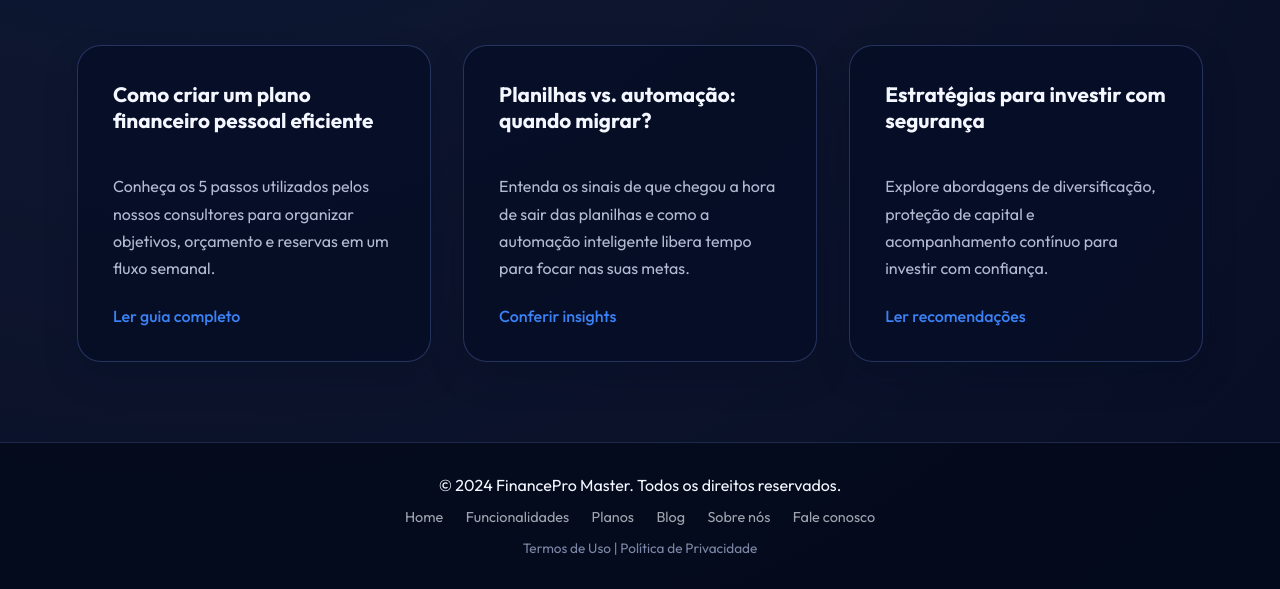
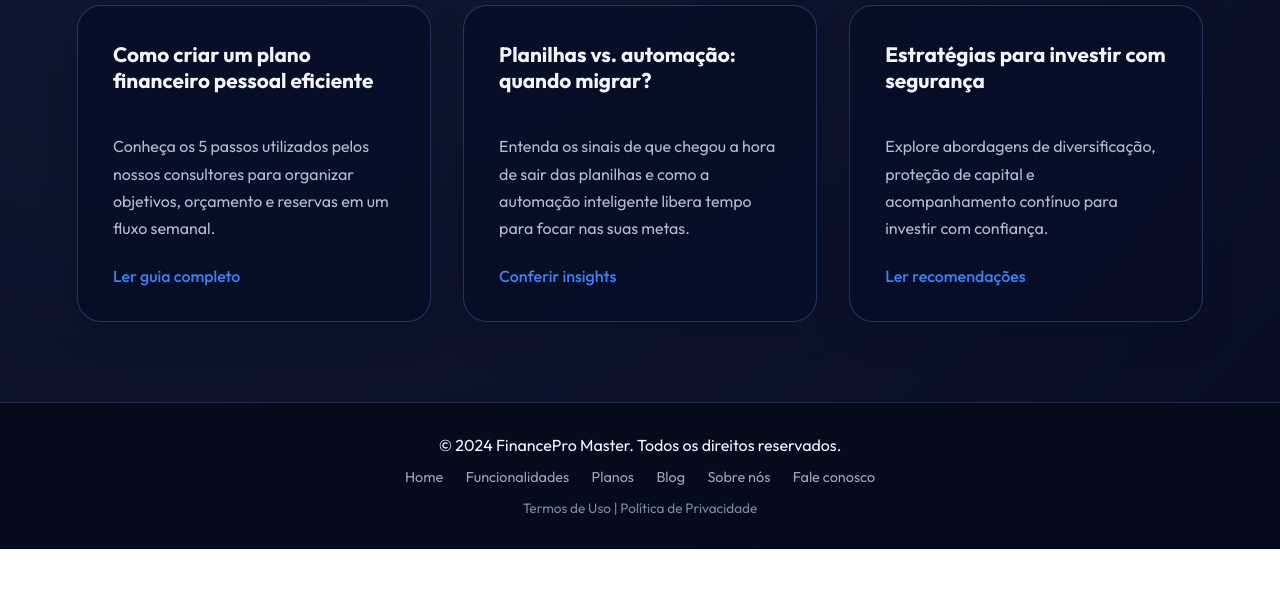
Before and after one commit to htasistemas/sitefinance, a plain HTML site: page blog.html in a window 1280 px wide. Shown: the part 663-1252 px from the top of the page. After the commit the page ends 1212 px from the top, so only its background shows below. Drawn offline with Linux system fonts and the light colour scheme.

Commit message:
Adjust section spacing for menu pages

```diff
--- a/financepromaster.css
+++ b/financepromaster.css
@@ -29,6 +29,7 @@ body {
 
 html {
   scroll-behavior: smooth;
+  scroll-padding-top: clamp(4.5rem, 10vw, 6.5rem);
 }
 
 a {
@@ -93,7 +94,7 @@ a:focus {
 main {
   display: flex;
   flex-direction: column;
-  gap: 6rem;
+  gap: clamp(2.5rem, 6vw, 4rem);
 }
 
 .hero,
@@ -243,7 +244,7 @@ main {
 }
 
 .section {
-  padding: 0 clamp(1.5rem, 6vw, 5rem);
+  padding: clamp(3rem, 6vw, 4.5rem) clamp(1.5rem, 6vw, 5rem);
 }
 
 .section--alt {
@@ -252,11 +253,12 @@ main {
 }
 
 .page-hero {
-  padding-bottom: 0;
+  padding-top: clamp(2rem, 5vw, 3.5rem);
+  padding-bottom: clamp(2rem, 5vw, 3rem);
 }
 
 .page-hero + .section {
-  padding-top: 4rem;
+  padding-top: clamp(2.5rem, 5vw, 3.5rem);
 }
 
 .section--highlight {
```
